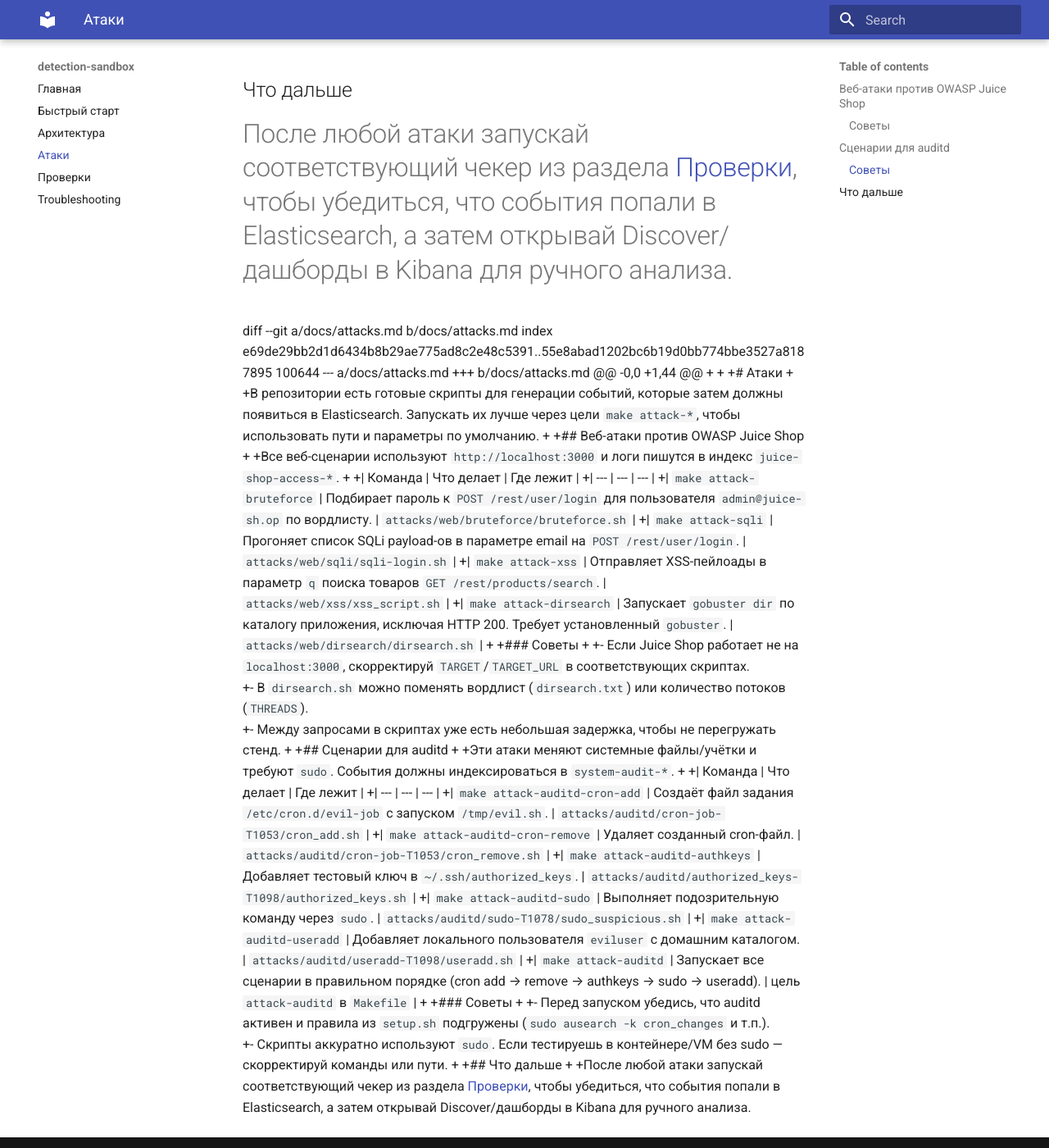
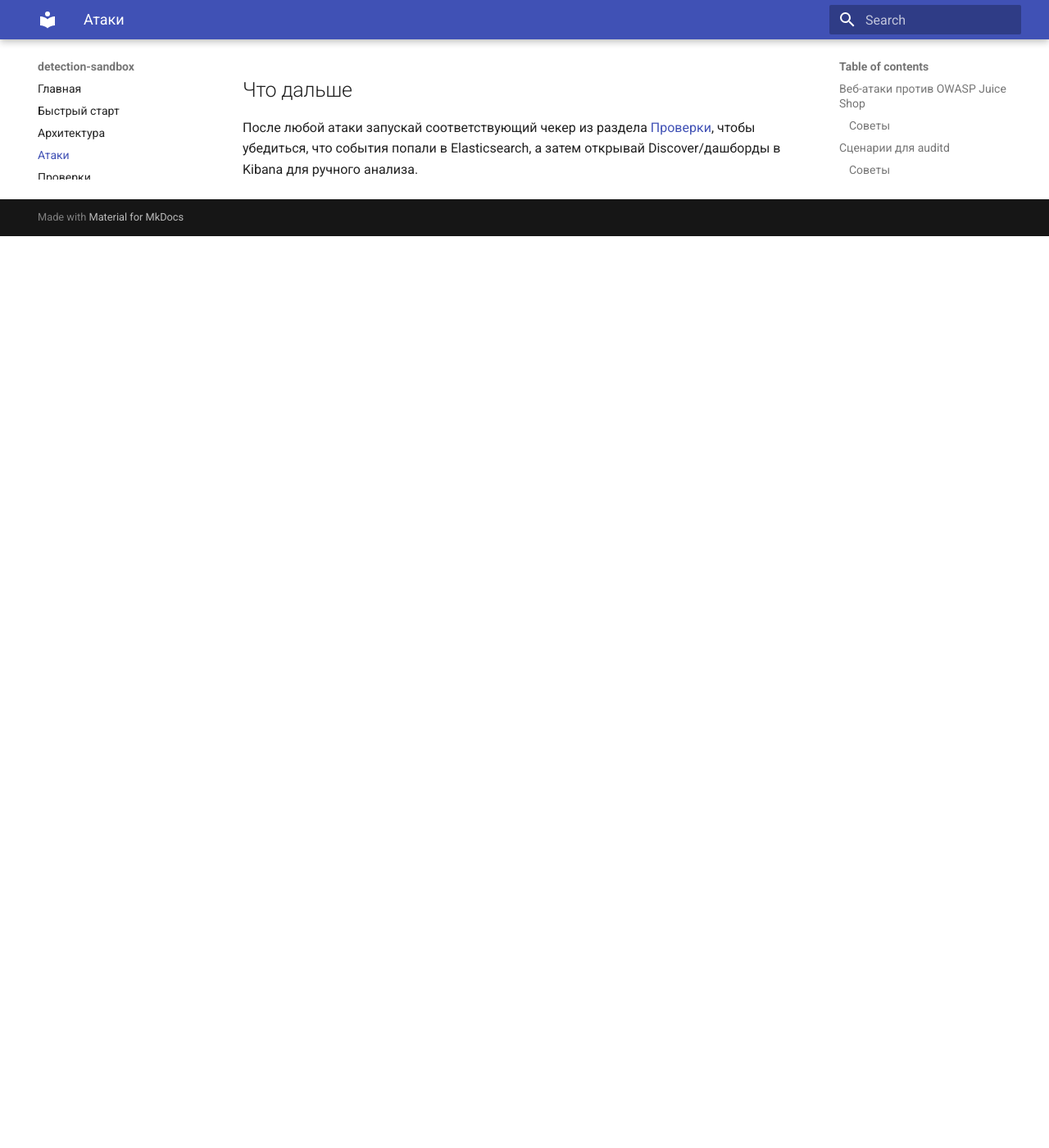
Before and after one commit to LostErr0r/detection-sandbox, an MkDocs documentation site: the page built from docs/attacks.md, in a window 1280 px wide and 1400 px high, scrolled down 1802 px. Shown: the whole window at 82% size. Built offline with MkDocs 1.6.1 and Material for MkDocs 9.7.7, drawn with Linux system fonts in a browser that asks for light colours; after the commit the page ends 2090 px from its top, so only the background shows below that.

Commit message:
Update attacks.md

```diff
--- a/docs/attacks.md
+++ b/docs/attacks.md
@@ -42,53 +42,3 @@
 ## Что дальше
 
 После любой атаки запускай соответствующий чекер из раздела [Проверки](checks.md), чтобы убедиться, что события попали в Elasticsearch, а затем открывай Discover/дашборды в Kibana для ручного анализа.
-=======
-diff --git a/docs/attacks.md b/docs/attacks.md
-index e69de29bb2d1d6434b8b29ae775ad8c2e48c5391..55e8abad1202bc6b19d0bb774bbe3527a8187895 100644
---- a/docs/attacks.md
-+++ b/docs/attacks.md
-@@ -0,0 +1,44 @@
-+<!-- Сценарии атак -->
-+
-+# Атаки
-+
-+В репозитории есть готовые скрипты для генерации событий, которые затем должны появиться в Elasticsearch. Запускать их лучше через цели `make attack-*`, чтобы использовать пути и параметры по умолчанию.
-+
-+## Веб-атаки против OWASP Juice Shop
-+
-+Все веб-сценарии используют `http://localhost:3000` и логи пишутся в индекс `juice-shop-access-*`.
-+
-+| Команда | Что делает | Где лежит |
-+| --- | --- | --- |
-+| `make attack-bruteforce` | Подбирает пароль к `POST /rest/user/login` для пользователя `admin@juice-sh.op` по вордлисту. | `attacks/web/bruteforce/bruteforce.sh` |
-+| `make attack-sqli` | Прогоняет список SQLi payload-ов в параметре email на `POST /rest/user/login`. | `attacks/web/sqli/sqli-login.sh` |
-+| `make attack-xss` | Отправляет XSS-пейлоады в параметр `q` поиска товаров `GET /rest/products/search`. | `attacks/web/xss/xss_script.sh` |
-+| `make attack-dirsearch` | Запускает `gobuster dir` по каталогу приложения, исключая HTTP 200. Требует установленный `gobuster`. | `attacks/web/dirsearch/dirsearch.sh` |
-+
-+### Советы
-+
-+- Если Juice Shop работает не на `localhost:3000`, скорректируй `TARGET`/`TARGET_URL` в соответствующих скриптах.
-+- В `dirsearch.sh` можно поменять вордлист (`dirsearch.txt`) или количество потоков (`THREADS`).
-+- Между запросами в скриптах уже есть небольшая задержка, чтобы не перегружать стенд.
-+
-+## Сценарии для auditd
-+
-+Эти атаки меняют системные файлы/учётки и требуют `sudo`. События должны индексироваться в `system-audit-*`.
-+
-+| Команда | Что делает | Где лежит |
-+| --- | --- | --- |
-+| `make attack-auditd-cron-add` | Создаёт файл задания `/etc/cron.d/evil-job` с запуском `/tmp/evil.sh`. | `attacks/auditd/cron-job-T1053/cron_add.sh` |
-+| `make attack-auditd-cron-remove` | Удаляет созданный cron-файл. | `attacks/auditd/cron-job-T1053/cron_remove.sh` |
-+| `make attack-auditd-authkeys` | Добавляет тестовый ключ в `~/.ssh/authorized_keys`. | `attacks/auditd/authorized_keys-T1098/authorized_keys.sh` |
-+| `make attack-auditd-sudo` | Выполняет подозрительную команду через `sudo`. | `attacks/auditd/sudo-T1078/sudo_suspicious.sh` |
-+| `make attack-auditd-useradd` | Добавляет локального пользователя `eviluser` с домашним каталогом. | `attacks/auditd/useradd-T1098/useradd.sh` |
-+| `make attack-auditd` | Запускает все сценарии в правильном порядке (cron add → remove → authkeys → sudo → useradd). | цель `attack-auditd` в `Makefile` |
-+
-+### Советы
-+
-+- Перед запуском убедись, что auditd активен и правила из `setup.sh` подгружены (`sudo ausearch -k cron_changes` и т.п.).
-+- Скрипты аккуратно используют `sudo`. Если тестируешь в контейнере/VM без sudo — скорректируй команды или пути.
-+
-+## Что дальше
-+
-+После любой атаки запускай соответствующий чекер из раздела [Проверки](checks.md), чтобы убедиться, что события попали в Elasticsearch, а затем открывай Discover/дашборды в Kibana для ручного анализа.
```
